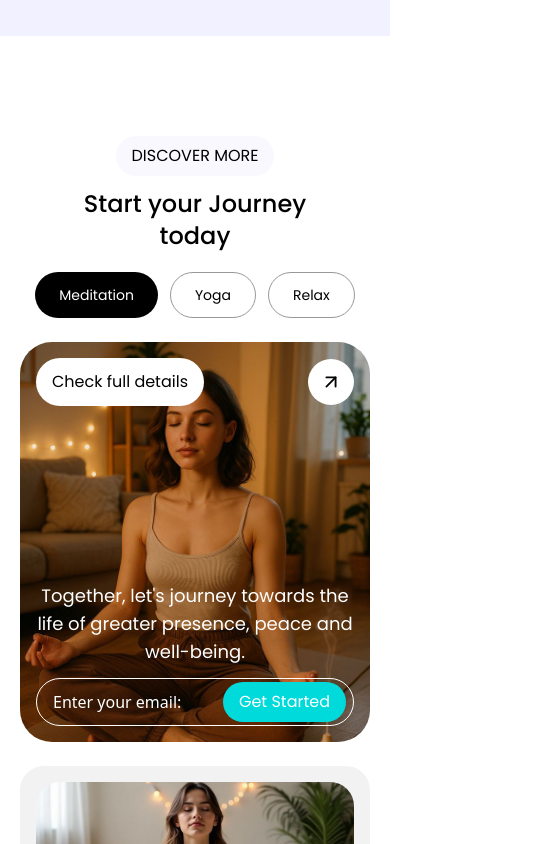
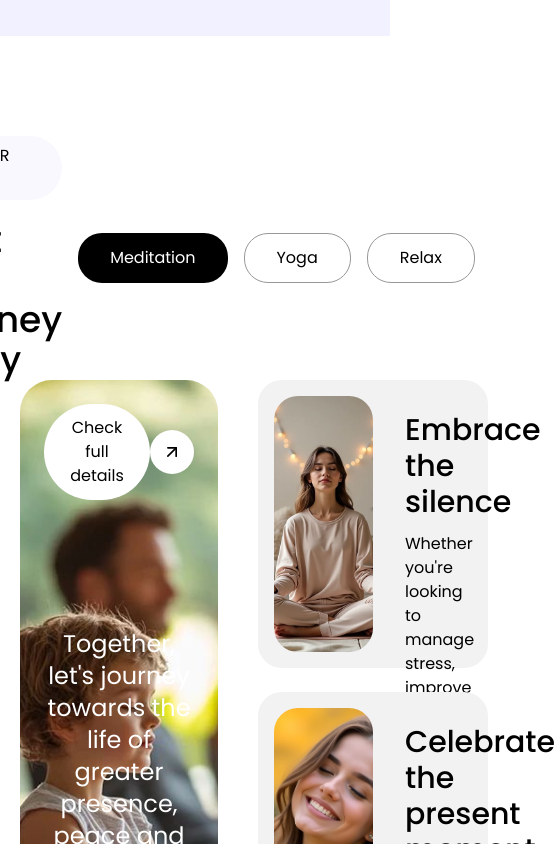
Before and after one commit to Neeschal1/Soham-web, a React (Vite) app: page / in a window 390 px wide. Shown: the part 1260-2104 px from the top of the page, 555 px wide, since content can reach past the window. Built offline with nearby package versions, Linux system fonts and the light colour scheme.

Commit message:
modifications in journey ui

```diff
--- a/src/components/landing/journey.jsx
+++ b/src/components/landing/journey.jsx
@@ -73,7 +73,7 @@ const Journey = () => {
   return (
     <div className="w-full flex flex-col gap-10 p-5 md:p-10">
       {/* -------------------- Desktop / Large Screens -------------------- */}
-      <div className="hidden lg:flex flex-col gap-10 mt-20 mb-20">
+      <div className="lg:flex flex-col gap-10 mt-20 mb-20">
         {/* Heading + Buttons */}
         <div className="flex justify-center items-center w-full">
           <div className="flex flex-1 flex-row gap-4 justify-center items-center">
```
